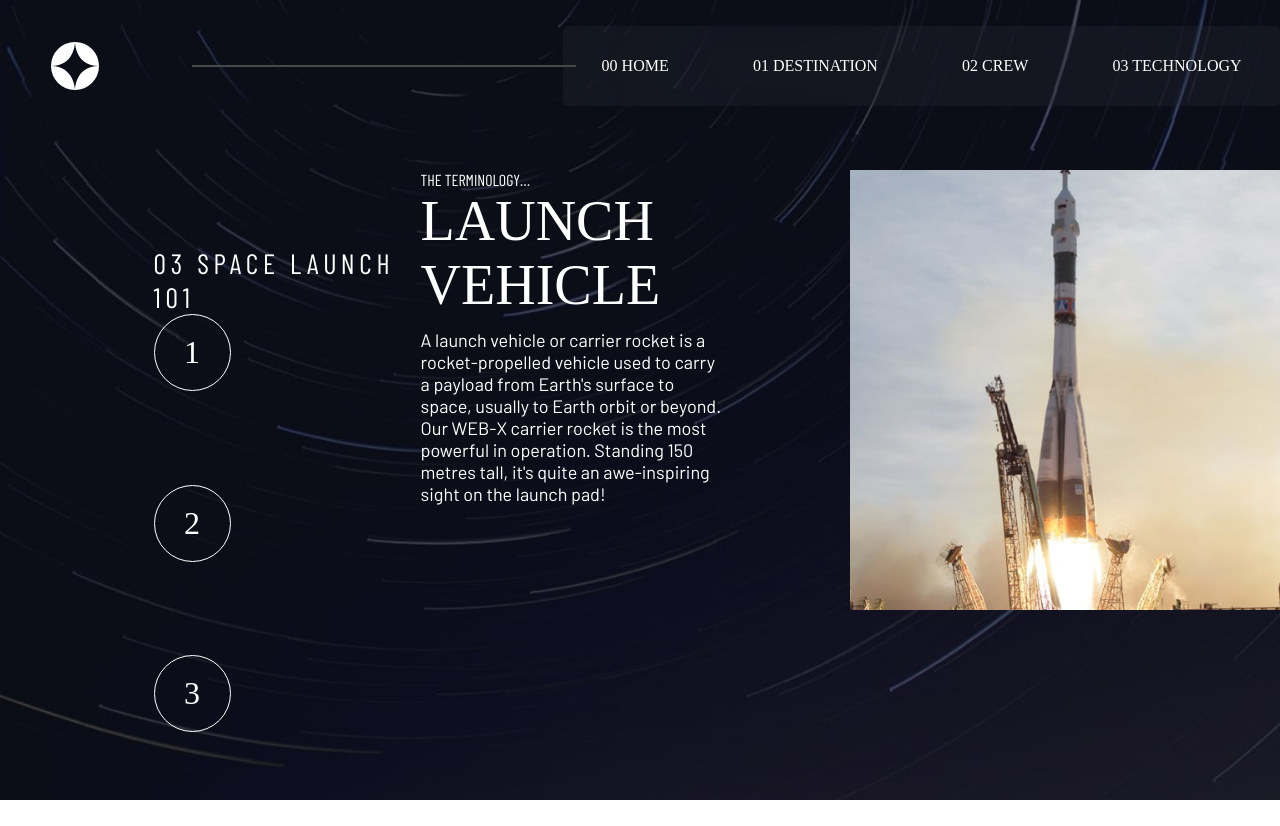
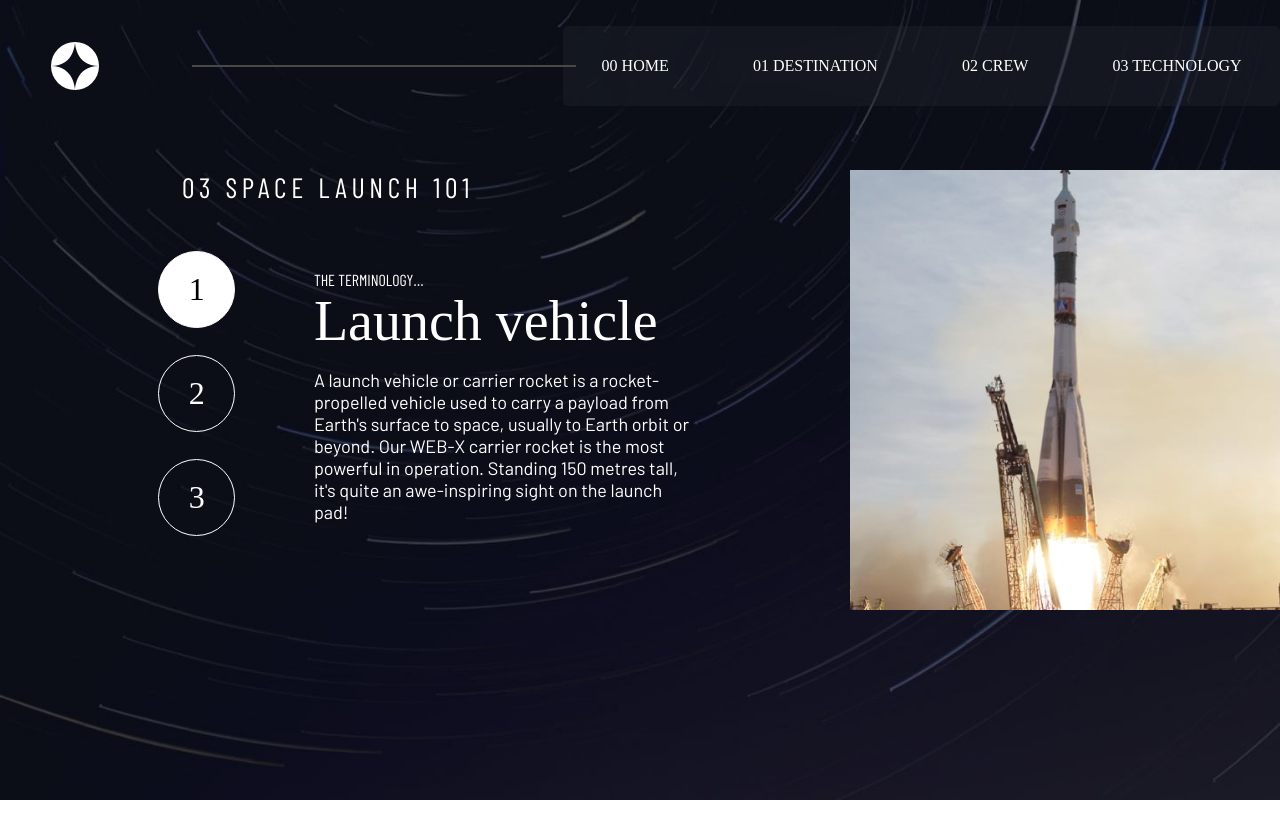
Before and after one commit to cardosorenanalves/SpaceTour, a React (Create React App) app: page /technology in a window 1280 px wide. After the commit the page ends 800 px from the top, so only its background shows below. Built offline with nearby package versions, Linux system fonts and the light colour scheme; a web font is replaced by a local one.

Commit message:
page techonology em andamento]

```diff
--- a/src/pages/Technology/index.tsx
+++ b/src/pages/Technology/index.tsx
@@ -1,6 +1,8 @@
-import React from "react";
+import React, { useEffect, useState } from "react";
 import { Header } from "../../global/components/Header";
 import launch from '../../global/assets/technology/image-launch-vehicle-portrait.jpg'
+import space from '../../global/assets/technology/image-spaceport-portrait.jpg'
+import capsule from '../../global/assets/technology/image-space-capsule-portrait.jpg'
 
 import {
     Container,
@@ -13,42 +15,153 @@ import {
     VehicleName,
     Description,
     VehicleImage,
-    TextButton
+    TextButton,
+    TitleDiv,
+    TitleAndInfo,
+    TextDiv
 } from "./styles";
 
+interface ImagesTech{
+    portrait: string;
+    landscape: string;
+}
+
+interface IImages{
+    png: string;
+    webp: string;
+
+}
+
+interface IDestinations{
+    name: string;
+    images: IImages;
+    description: string;
+    distance: string;
+    travel: string;
+}
+
+interface ICrew{
+    name: string;
+    images: IImages;
+    role: string;
+    bio: string;
+}
+
+interface ITechnology{
+    name: string;
+    images: ImagesTech
+    description: string;
+}
+
+interface IJson{
+    destinations : IDestinations[];
+    crew: ICrew[];
+    technology: ITechnology[];
+}
+
+
+
+
 export function Technology(){
+    const [jsonData, setJsonData] = useState<IJson[]>([])
+    const [id, setId] = useState(0)
+    const [photo, setPhoto] = useState('')
+
+    useEffect(() => {
+    if(id === 0){
+        setPhoto(launch)
+    }else if(id === 1){
+        setPhoto(space)
+    }else if(id === 2){
+        setPhoto(capsule)
+    }
+    },[id])
+
+    useEffect(() => {
+        getData()
+    },[])
+
+    function getData(){
+        fetch('./data.json',{
+            headers:{
+                Accept: 'application/json'
+            }
+        }).then(res => res.json())
+          .then(res => setJsonData([res]));
+          console.log(jsonData)
+
+    }
+
+    function handleSelectPerson(id: number){
+
+        if(id === 0){
+            setId(id)
+        } else if(id === 1){
+            setId(id)
+        } else if(id === 2){
+            setId(id)
+        } else if(id === 3){
+            setId(id)
+        }
+    }
+
     return(
         <Container>
             <Header/>
+            {jsonData?.map((item) =>(
             <Content>
+
+          <TitleAndInfo>
+            <TitleDiv>
+                    <Title>03 SPACE LAUNCH 101</Title>
+                    </TitleDiv>
+
+
+               <TextDiv>
                 <Buttons>
-                <Title>03 SPACE LAUNCH 101</Title>
 
-                    <Button>
-                        <TextButton>1</TextButton>
+
+                    <Button
+                    onClick={() => handleSelectPerson(0)}
+                    onActive={id === 0}
+                    >
+                        <TextButton
+                        onActive={id === 0}
+                        >1</TextButton>
                     </Button>
-                    <Button>
-                        <TextButton>2</TextButton>
+                    <Button
+                    onClick={() => handleSelectPerson(1)}
+                    onActive={id === 1}
+                    >
+                        <TextButton
+                         onActive={id === 1}
+                        >2</TextButton>
                         </Button>
-                    <Button>
-                        <TextButton>3</TextButton>
+                    <Button
+                    onClick={() => handleSelectPerson(2)}
+                    onActive={id === 2}
+                    >
+                        <TextButton
+                         onActive={id === 2}
+                        >3</TextButton>
                     </Button>
                 </Buttons>
 
                 <InfoDiv>
 
                     <InfoTitle>THE TERMINOLOGY…</InfoTitle>
-                    <VehicleName>LAUNCH VEHICLE</VehicleName>
+                    <VehicleName>{item.technology[id].name}</VehicleName>
                     <Description>
-                        A launch vehicle or carrier rocket is
-                         a rocket-propelled vehicle used to carry a payload from Earth's surface to space, usually to Earth orbit or beyond. Our WEB-X carrier rocket is the most powerful in operation. Standing 150 metres tall,
-                         it's quite an awe-inspiring sight on the launch pad!
+                    {item.technology[id].description}
                     </Description>
                 </InfoDiv>
+                </TextDiv>
+                </TitleAndInfo>
                 <VehicleImage
-                src={launch}
+                src={photo}
                 />
             </Content>
+            ))}
         </Container>
     )
 }
--- a/src/pages/Technology/styles.ts
+++ b/src/pages/Technology/styles.ts
@@ -1,5 +1,10 @@
 import styled from 'styled-components';
 import BackgroundImg from '../../global/assets/technology/background-technology-desktop.jpg'
+
+interface IButton{
+  onActive: boolean;
+}
+
 
 export const Container = styled.div`
   display: block;
@@ -19,9 +24,10 @@ margin-top: 5%;
 export const Buttons = styled.div`
 margin-left: 12%;
 margin-top: 6%;
+
 `;
 
-export const Button = styled.div`
+export const Button = styled.div<IButton>`
 cursor: pointer;
 display: flex;
 width: 75px;
@@ -32,11 +38,13 @@ border-color: ${({theme}) => theme.colors.shape};
 margin-bottom: 35%;
 justify-content: center;
 align-items: center;
-
+background-color: ${({theme, onActive}) =>
+onActive === true ? theme.colors.shape : 'none'};
 `;
 
-export const TextButton = styled.text`
-color: ${({theme}) => theme.colors.shape};
+export const TextButton = styled.text<IButton>`
+color: ${({theme, onActive}) =>
+onActive === true ? theme.colors.text_dark : theme.colors.shape};
  font-size: 32px;
  font-family: 'Bellefair', serif;
 `;
@@ -44,9 +52,9 @@ color: ${({theme}) => theme.colors.shape};
 export const InfoDiv = styled.div`
 display: flex;
 flex-direction: column;
-width: 470px;
 height: 303px;
-
+margin-top: 5%;
+margin-left: 10%;
 `;
 
 export const Title = styled.text`
@@ -54,7 +62,7 @@ color: ${({theme}) => theme.colors.shape};
  margin-bottom: 3%;
  font-family: 'Barlow Condensed', sans-serif;
  font-size: 28px;
- margin-bottom: 5%;
+
  letter-spacing: 4.725px;
 `;
 
@@ -62,6 +70,7 @@ export const InfoTitle = styled.div`
 color: ${({theme}) => theme.colors.shape};
 font-family: 'Barlow Condensed', sans-serif;
 font-size: 16px;
+padding-top: 5%;
 `;
 
 export const VehicleName = styled.div`
@@ -82,3 +91,19 @@ export const VehicleImage = styled.img`
 width: 450px;
 height: 440px;
 `;
+
+export const TitleDiv = styled.div`
+margin-left: 15%;
+`;
+
+export const TitleAndInfo = styled.div`
+display: flex;
+flex-direction: column;
+padding-left: 5%;
+`;
+
+export const TextDiv = styled.div`
+display: flex;
+flex-direction: row;
+
+`;
```
